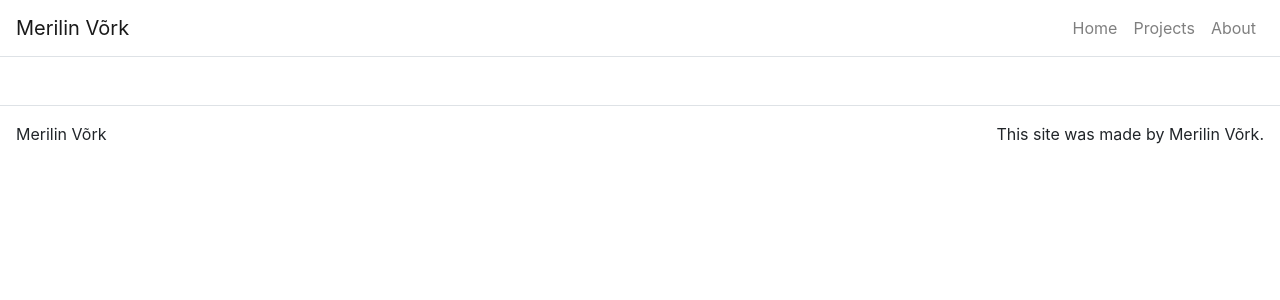
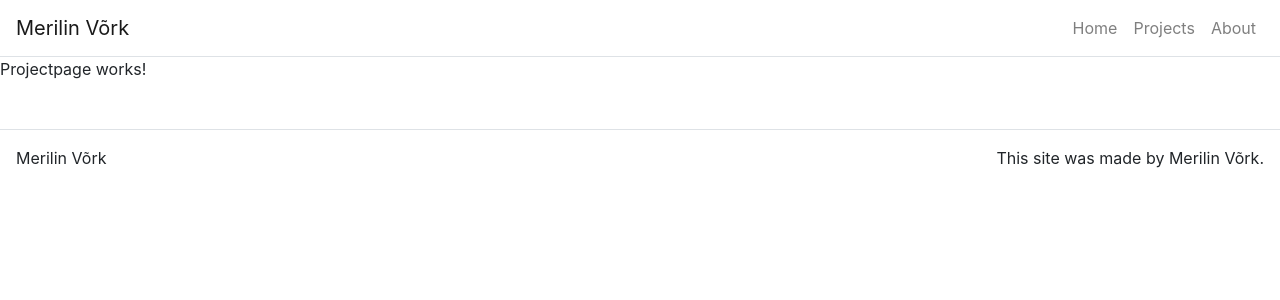
Before and after one commit to Merilinv/my-portfolio, a React (Create React App) app: page /projects in a window 1280 px wide. Shown: the top 300 px of the page. Built offline with nearby package versions, Linux system fonts and the light colour scheme.

Commit message:
Webpage routing done

```diff
--- a/src/App.js
+++ b/src/App.js
@@ -6,6 +6,9 @@ import Nav from 'react-bootstrap/Nav';
 import './App.css';
 
 import Footer from './components/Footer';
+import HomePage from './pages/HomePage';
+import ProjectPage from './pages/ProjectPage';
+import AboutPage from './pages/AboutPage';
 
 class App extends React.Component{
 
@@ -54,6 +57,9 @@ class App extends React.Component{
               </Navbar.Collapse>
             </Navbar>
 
+            <Route path="/" exact render={() => <HomePage title={this.state.home.title} subTitle={this.state.home.subTitle} text={this.state.home.text}/>} />
+            <Route path="/projects" render={() => <ProjectPage title={this.state.projects.title} subTitle={this.state.projects.subTitle}/>} />
+            <Route path="/about" render={() => <AboutPage title={this.state.about.title} text={this.state.about.text}/>}/>
             <Footer />
 
           </Container>
--- /dev/null
+++ b/src/pages/AboutPage.js
@@ -0,0 +1,9 @@
+import React from 'react';
+
+function AboutPage(props){
+    return(
+        <p>AboutPage works!</p>
+    );
+}
+
+export default AboutPage;
--- /dev/null
+++ b/src/pages/HomePage.js
@@ -0,0 +1,9 @@
+import React from 'react';
+
+function HomePage(props){
+    return(
+        <p>Homepage works!</p>
+    );
+}
+
+export default HomePage;
--- /dev/null
+++ b/src/pages/ProjectPage.js
@@ -0,0 +1,9 @@
+import React from 'react';
+
+function ProjectPage(props){
+    return(
+        <p>Projectpage works!</p>
+    );
+}
+
+export default ProjectPage;
```
